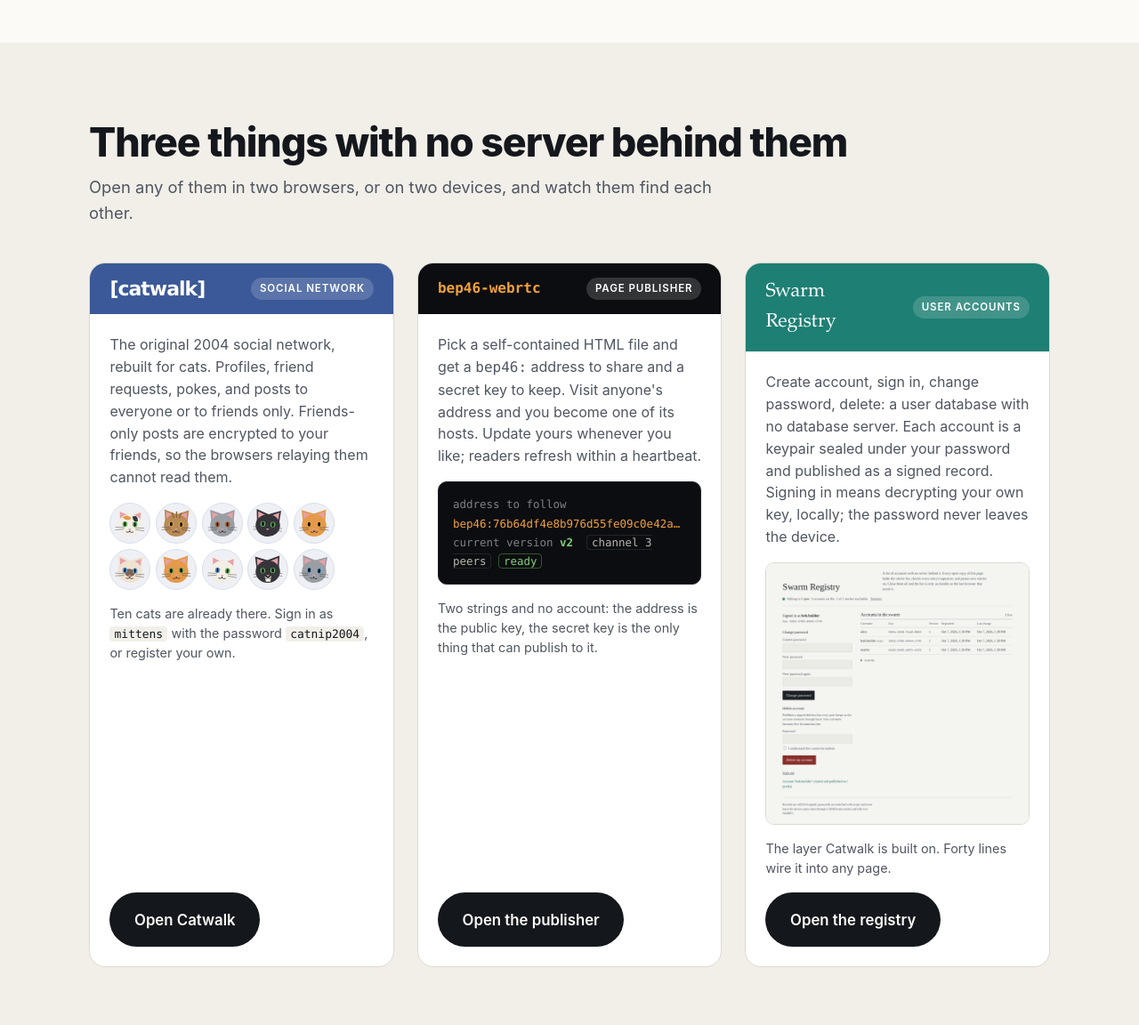
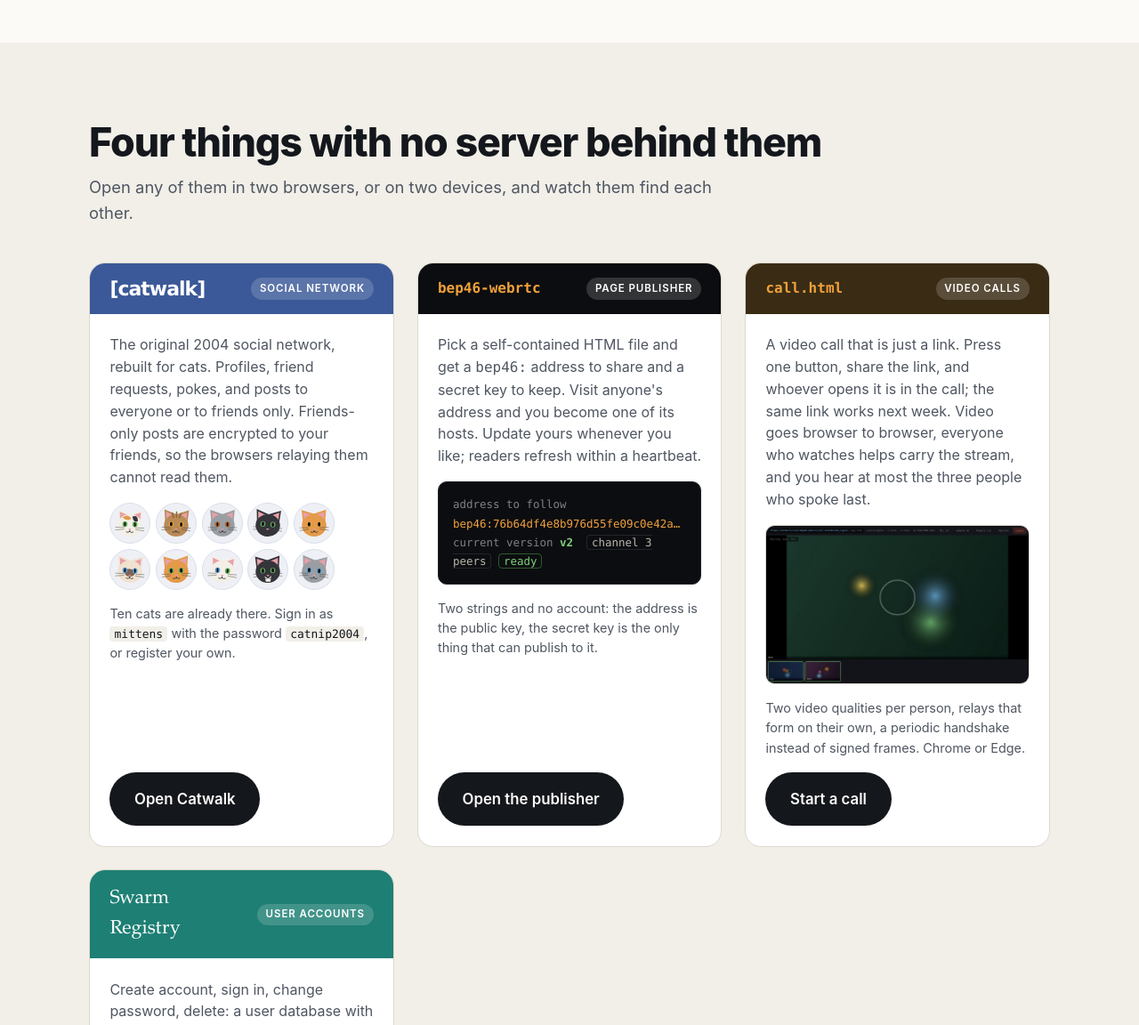
Before and after one commit to mrmartin/bep46-webrtc, a website: page index.html in a window 1280 px wide. Shown: the part 1400-2552 px from the top of the page at 89% size. Drawn offline with Linux system fonts and the light colour scheme; no server answers.

Commit message:
Calls: merge main, use the project tracker, add the call to the site
Merges main (own tracker, landing page, Catwalk, Swarm Registry) into the
calls branch. The call page now defaults to the project's own tracker with
the public ones as fallbacks, like the publisher. The landing page gets a
fourth card and a hero button for call.html, the README folds the calls
section into the example apps with the live URL and a screenshot, and the
website table lists /call.html.

Co-Authored-By: Claude Fable 5.1 <noreply@anthropic.com>
Claude-Session: https://claude.ai/code/session_01X5oz56gQY3w7ghXBWAjESU

```diff
--- a/bep46-stream.js
+++ b/bep46-stream.js
@@ -290,7 +290,11 @@ class SpeakerSelector {
    Finds peers through the tracker (via WebTorrent on a content-less info
    hash), authenticates every wire with the handshake above and floods signed
    gossip (presence, link signaling) with de-duplication.                  */
-const DEFAULT_TRACKERS = ['wss://tracker.openwebtorrent.com', 'wss://tracker.webtorrent.dev'];
+const DEFAULT_TRACKERS = [
+  'wss://bot.martintech.co.uk',          // this project's own tracker (see TRACKER.md)
+  'wss://tracker.openwebtorrent.com',    // public fallbacks, often down
+  'wss://tracker.webtorrent.dev'
+];
 const EXT = 'bep46call';
 
 class Room extends Emitter {
--- a/index.html
+++ b/index.html
@@ -102,6 +102,7 @@ h1 { font-size: clamp(3.1rem, 9.5vw, 7.2rem); line-height: .95; letter-spacing:
 .app-head { padding: 1rem 1.4rem; color: #fff; display: flex; justify-content: space-between; align-items: center; gap: 1rem; }
 .app-head.catwalk { background: var(--blue); font: bold 22px Verdana, Tahoma, Arial, sans-serif; letter-spacing: -1px; }
 .app-head.publisher { background: #0c0d10; color: var(--amber); font-family: var(--mono); font-weight: 600; }
+.app-head.call { background: #3a2c14; color: #f0a13c; font-family: var(--mono); font-weight: 600; }
 .app-head.registry { background: #1e7f74; font-family: Charter, "Iowan Old Style", "Palatino Linotype", Georgia, serif; font-size: 1.35rem; font-weight: 500; }
 .badge { font: 600 .72rem/1 var(--sans); letter-spacing: .08em; text-transform: uppercase; padding: .4rem .6rem; border-radius: 999px; background: rgba(255, 255, 255, .16); color: #fff; white-space: nowrap; }
 .app-body { padding: 1.4rem; display: flex; flex-direction: column; gap: 1rem; flex: 1; }
@@ -199,6 +200,7 @@ footer { border-top: 1px solid var(--rule); padding: 2rem 0 3rem; color: var(--i
       <a class="btn btn-primary" href="catwalk/">Open Catwalk
         <svg viewBox="0 0 24 24" fill="none" stroke="currentColor" stroke-width="2.2" stroke-linecap="round" stroke-linejoin="round" aria-hidden="true"><path d="M5 12h14M13 6l6 6-6 6"/></svg></a>
       <a class="btn btn-ghost" href="bep46-webrtc.html">Publish a page</a>
+      <a class="btn btn-ghost" href="call.html">Start a video call</a>
     </div>
     <p class="hint">Nothing to install. Works in any modern browser.</p>
     <p class="live" id="live" hidden><span class="pulse" aria-hidden="true"></span><span id="live-text"></span></p>
@@ -238,7 +240,7 @@ footer { border-top: 1px solid var(--rule); padding: 2rem 0 3rem; color: var(--i
 
 <section class="block alt" id="apps">
   <div class="wrap">
-    <h2>Three things with no server behind them</h2>
+    <h2>Four things with no server behind them</h2>
     <p class="sub">Open any of them in two browsers, or on two devices, and watch them find each other.</p>
     <div class="apps">
       <article class="app">
@@ -261,6 +263,15 @@ footer { border-top: 1px solid var(--rule); padding: 2rem 0 3rem; color: var(--i
           </div>
           <p class="meta">Two strings and no account: the address is the public key, the secret key is the only thing that can publish to it.</p>
           <a class="btn btn-dark" href="bep46-webrtc.html">Open the publisher</a>
+        </div>
+      </article>
+      <article class="app">
+        <div class="app-head call"><span>call.html</span><span class="badge">video calls</span></div>
+        <div class="app-body">
+          <p>A video call that is just a link. Press one button, share the link, and whoever opens it is in the call; the same link works next week. Video goes browser to browser, everyone who watches helps carry the stream, and you hear at most the three people who spoke last.</p>
+          <img class="shot" src="docs/call.png" width="1360" height="820" loading="lazy" alt="A call between three browsers: the active speaker on the stage, the others as thumbnails, the link to share at the top">
+          <p class="meta">Two video qualities per person, relays that form on their own, a periodic handshake instead of signed frames. Chrome or Edge.</p>
+          <a class="btn btn-dark" href="call.html">Start a call</a>
         </div>
       </article>
       <article class="app">
```
Also changed, not shown: README.md, docs/call.png (added).
